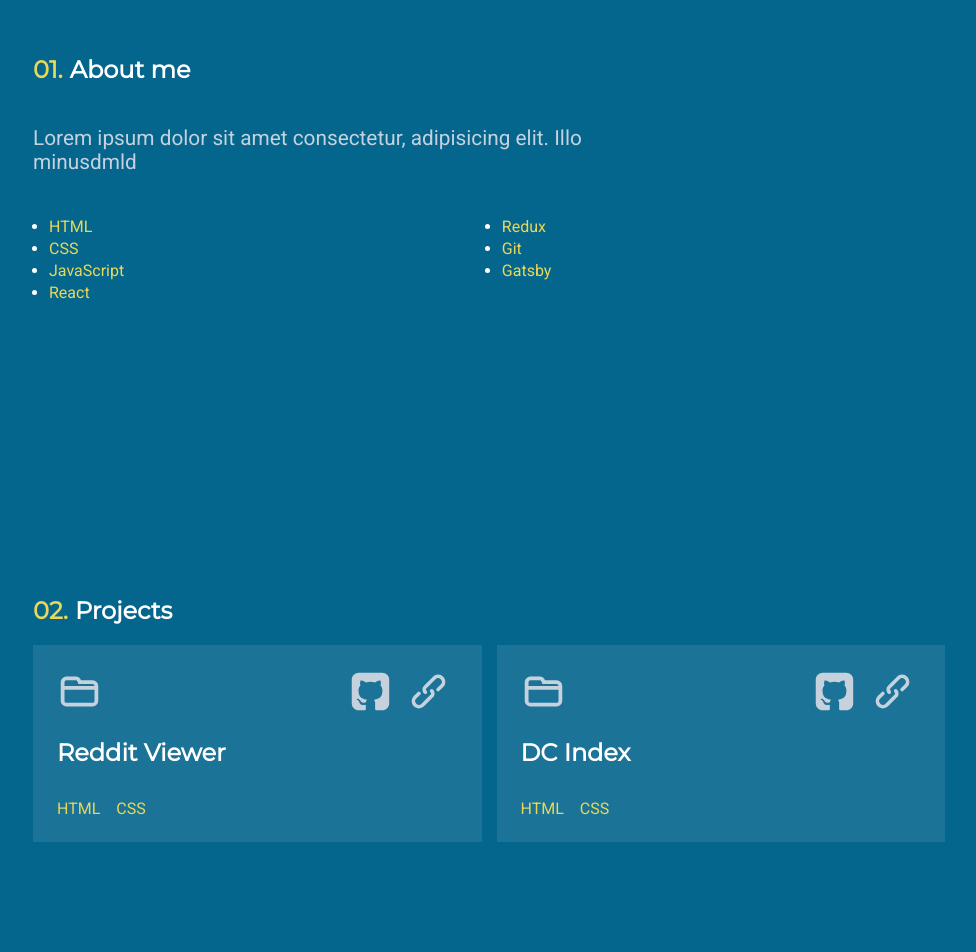
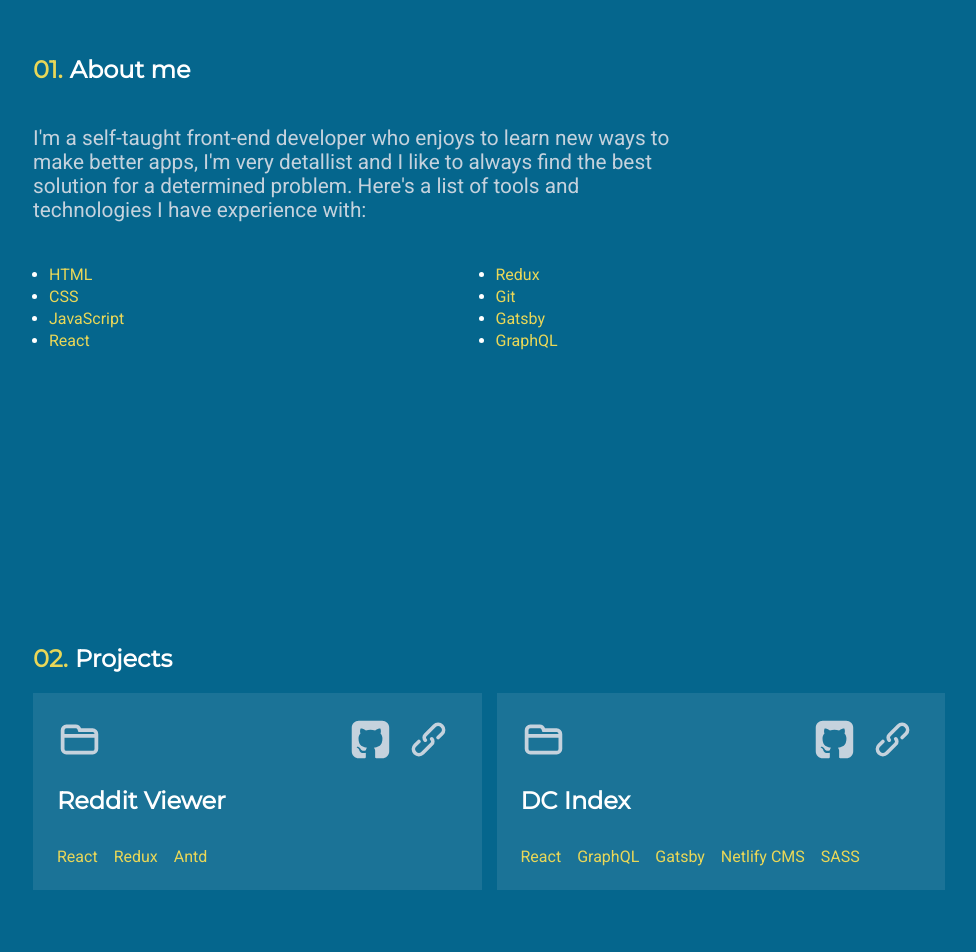
Before and after one commit to YerkoHR/portfolio, a React (Create React App) app: page / in a window 1280 px wide. Shown: the part 660-1612 px from the top of the page, without its empty margins (95-1071 px from the left). Built offline with nearby package versions, Linux system fonts and the light colour scheme.

Commit message:
traduction complete

```diff
--- a/src/App.jsx
+++ b/src/App.jsx
@@ -79,23 +79,42 @@ class App extends Component {
     super();
     this.state = {
       english: true,
-      skills: ["HTML", "CSS", "JavaScript", "React", "Redux", "Git", "Gatsby"],
+      skills: [
+        "HTML",
+        "CSS",
+        "JavaScript",
+        "React",
+        "Redux",
+        "Git",
+        "Gatsby",
+        "GraphQL"
+      ],
       projects: [
         {
           name: "Reddit Viewer",
-          techs: ["HTML", "CSS"],
-          live: "",
-          repo: "",
-          descriptionEN: "",
-          descriptionES: ""
+          techs: ["React", "Redux", "Antd "],
+          live: "https://yerkohr.github.io/reddit-viewer/",
+          repo: "https://github.com/YerkoHR/reddit-viewer",
+          descriptionEN: `App that imitates the core functions of Reddit with a simple design,
+                          currently the app allows you to: search, filter, save posts and subreddits,
+                          check popular coments, pagination, etc.`,
+          descriptionES: `Aplicación que imita las principales funciones de Reddit con un simple diseño,
+                          por el momento la aplicación te permite utilizar functiones tales como: buscar,
+                          filtrar, guardar posts y subreddits, visualizar comentarios populares, paginación, etc.`
         },
         {
           name: "DC Index",
-          techs: ["HTML", "CSS"],
-          live: "",
-          repo: "",
-          descriptionEN: "",
-          descriptionES: ""
+          techs: ["React", "GraphQL", "Gatsby", "Netlify CMS", "SASS"],
+          live: "https://dark-continent-index.netlify.com/",
+          repo: "https://github.com/YerkoHR/Dark-continent-index",
+          descriptionEN: `Index of every character of the popular manga 'HXH',
+                          built with the static site generator 'Gatsby', I also
+                          integrated Netlify CMS for easy addition of content. The core
+                          funcionalities are: filters and tags to easily search through every character.`,
+          descriptionES: `Indice de cada personaje del popular manga 'HXH', construido
+                          con el generador de sitios estaticos 'Gatsby', También implemente
+                          Netlify CMS para simplificar la adición de contenido. Las principales
+                          funciones incluyen: filtros y etiquetas para facilitar la busquedad de cada personaje.`
         }
       ]
     };
--- a/src/components/Footer.jsx
+++ b/src/components/Footer.jsx
@@ -9,11 +9,20 @@ const StyledFooter = styled.footer`
   text-align: center;
   background: #055474;
   font-size: 0.8em;
+  p {
+    color: ${props => props.theme.font};
+    font-size: 1.3em;
+    margin: 2em 0;
+  }
 `;
 
-export const Footer = ({ StyledP }) => (
+export const Footer = ({ language }) => (
   <StyledFooter>
-    <StyledP>Designed and developed by Yerko Henriquez</StyledP>
+    <p>
+      {language
+        ? "Designed and developed by Yerko Henriquez"
+        : "Diseñado y desarrolado por Yerko Henriquez"}
+    </p>
   </StyledFooter>
 );
 export default Footer;
--- a/src/components/Header.jsx
+++ b/src/components/Header.jsx
@@ -83,7 +83,7 @@ export const Header = ({ scrollTo, changeLang, language }) => (
       </HeaderLi>
       <HeaderLi delay={0.6}>
         <button onClick={() => scrollTo("section2")}>
-          {language ? "Projects" : "Projectos"}
+          {language ? "Projects" : "Proyectos"}
         </button>
       </HeaderLi>
       <HeaderLi delay={0.8}>
--- a/src/components/Introduction.jsx
+++ b/src/components/Introduction.jsx
@@ -4,12 +4,18 @@ import Section from "./Section";
 export const Introduction = ({ StyledH1, StyledH3, StyledP, language }) => (
   <Section>
     <div>
-      <StyledH1>Hi I'm Yerko Henriquez</StyledH1>
-      <StyledH3>front-end web developer</StyledH3>
+      <StyledH1>
+        {language
+          ? `Hi I'm Yerko Henriquez`
+          : `Hola, mi nombre es Yerko Henriquez`}
+      </StyledH1>
+      <StyledH3>
+        {language ? `Front-end web developer` : `Desarrollador front-end`}
+      </StyledH3>
       <StyledP>
         {language
           ? "I'm currently living in Chile and looking for chances to become a better web developer."
-          : ""}
+          : "Actualmente viviendo en Chile y buscando oportunidades para convertirme en un mejor desarrollador web."}
       </StyledP>
     </div>
   </Section>
--- a/src/components/SectionOne.jsx
+++ b/src/components/SectionOne.jsx
@@ -23,8 +23,15 @@ export const SectionOne = ({ StyledTitle, StyledP, skills, language }) => (
       <StyledTitle>{language ? "About me" : "Sobre mi"}</StyledTitle>
       <StyledP>
         {language
-          ? "Lorem ipsum dolor sit amet consectetur, adipisicing elit. Illo minusdmld"
-          : ""}
+          ? `I'm a self-taught front-end developer who enjoys to learn new ways
+            to make better apps, I'm very detallist and I like to always find
+            the best solution for a determined problem.
+            Here's a list of tools and technologies I have experience with:`
+          : `Soy un desarrollador front-end autodidacta, disfruto de aprender nuevas formas
+            de crear mejores aplicaciones, Soy muy detallista y me gusta aplicar
+            la mejor solucion para cada problema concreto.
+            Aqui hay una lista de las herramientas y tecnologias en las que tengo experiencia:
+          `}
       </StyledP>
       <SkillContainer>
         {skills.map((skill, index) => (
--- a/src/components/SectionTwo.jsx
+++ b/src/components/SectionTwo.jsx
@@ -12,7 +12,7 @@ const Projects = styled.div`
 export const SectionTwo = ({ StyledTitle, projects, language }) => (
   <Section>
     <div id="section2">
-      <StyledTitle>{language ? "Projects" : "Projectos"}</StyledTitle>
+      <StyledTitle>{language ? "Projects" : "Proyectos"}</StyledTitle>
       <Projects>
         {projects.map((project, index) => (
           <Project key={index} project={project} language={language} />
```
